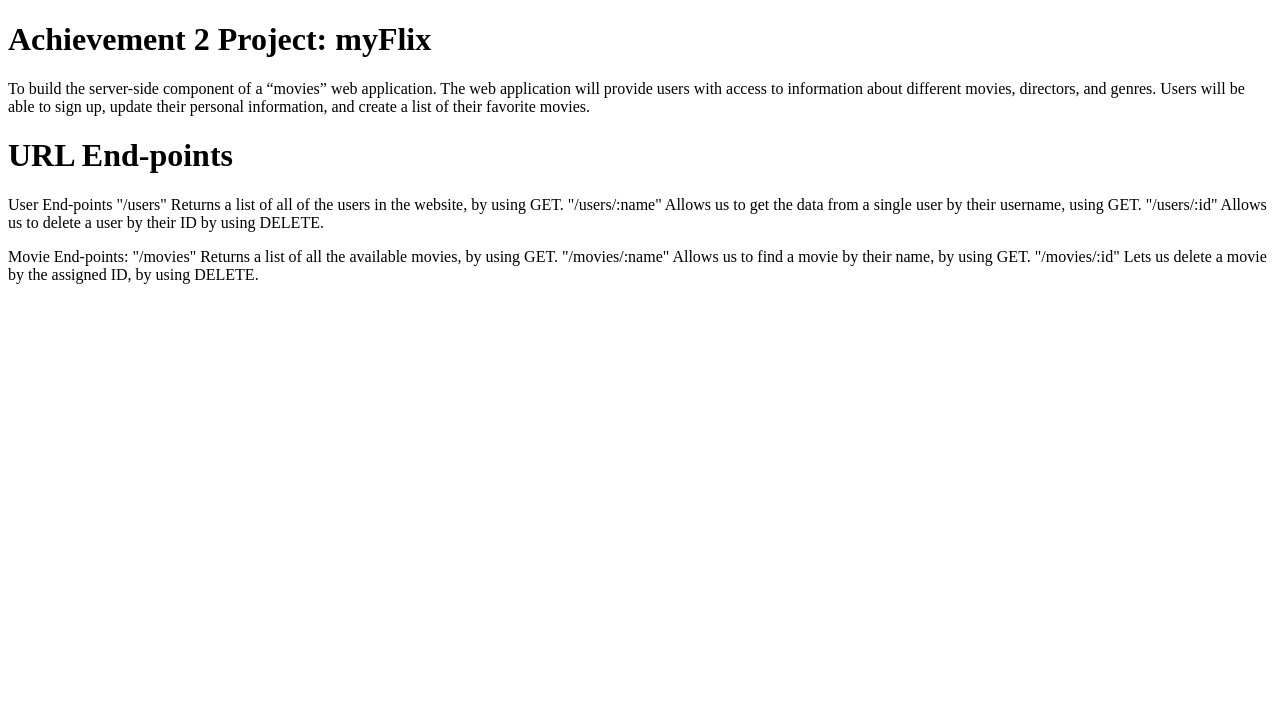
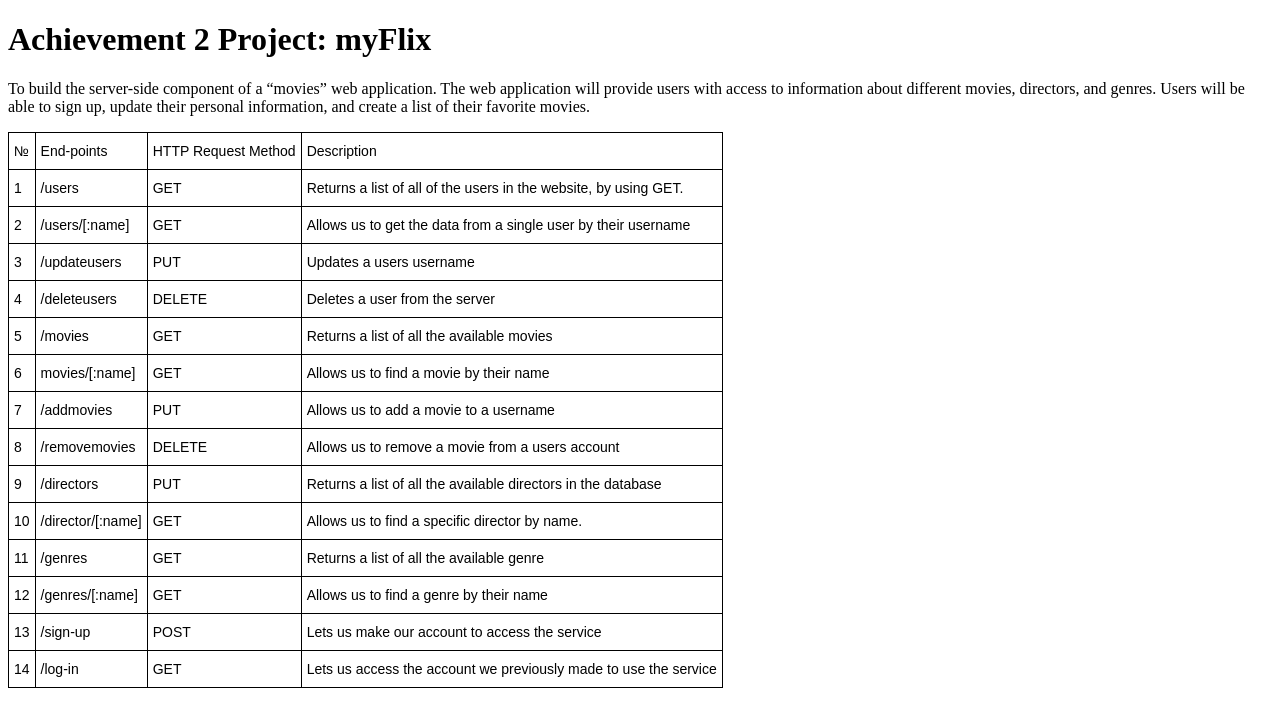
Before and after one commit to ericmarcellini/movie_api, a website: page public/documentation.html in a window 1280 px wide. Drawn offline with Linux system fonts and the light colour scheme.

Commit message:
Updated documentation, added table. Added most of the app.requests

```diff
--- a/public/documentation.html
+++ b/public/documentation.html
@@ -5,6 +5,14 @@
     <meta http-equiv="X-UA-Compatible" content="IE=edge">
     <meta name="viewport" content="width=device-width, initial-scale=1.0">
     <title>Documentation</title>
+    <style type="text/css">
+        .tg  {border-collapse:collapse;border-spacing:0;}
+        .tg td{border-color:black;border-style:solid;border-width:1px;font-family:Arial, sans-serif;font-size:14px;
+          overflow:hidden;padding:10px 5px;word-break:normal;}
+        .tg th{border-color:black;border-style:solid;border-width:1px;font-family:Arial, sans-serif;font-size:14px;
+          font-weight:normal;overflow:hidden;padding:10px 5px;word-break:normal;}
+        .tg .tg-0lax{text-align:left;vertical-align:top}
+        </style>
 </head>
 <body>
     <h1>Achievement 2 Project: myFlix</h1>
@@ -14,17 +22,101 @@
             personal information, and create a list of their favorite movies.
         </p>
 
-    <h1>URL End-points</h1>
-        <p>User End-points
-            "/users" Returns a list of all of the users in the website, by using GET.
-            "/users/:name" Allows us to get the data from a single user by their username, using GET.
-            "/users/:id" Allows us to delete a user by their ID by using DELETE.
-        </p>
-        <p>
-            Movie End-points:
-            "/movies" Returns a list of all the available movies, by using GET.
-            "/movies/:name" Allows us to find a movie by their name, by using GET.
-            "/movies/:id" Lets us delete a movie by the assigned ID, by using DELETE.
-        </p>
+        <table class="tg">
+            <thead>
+              <tr>
+                <th class="tg-0lax">№</th>
+                <th class="tg-0lax">End-points</th>
+                <th class="tg-0lax">HTTP Request Method</th>
+                <th class="tg-0lax">Description</th>
+              </tr>
+            </thead>
+            <tbody>
+              <tr>
+                <td class="tg-0lax">1</td>
+                <td class="tg-0lax">/users</td>
+                <td class="tg-0lax">GET</td>
+                <td class="tg-0lax">Returns a list of all of the users in the website, by using GET.</td>
+              </tr>
+              <tr>
+                <td class="tg-0lax">2</td>
+                <td class="tg-0lax">/users/[:name]</td>
+                <td class="tg-0lax">GET</td>
+                <td class="tg-0lax">Allows us to get the data from a single user by their username</td>
+              </tr>
+              <tr>
+                <td class="tg-0lax">3</td>
+                <td class="tg-0lax">/updateusers</td>
+                <td class="tg-0lax">PUT</td>
+                <td class="tg-0lax">Updates a users username</td>
+              </tr>
+              <tr>
+                <td class="tg-0lax">4</td>
+                <td class="tg-0lax">/deleteusers</td>
+                <td class="tg-0lax">DELETE</td>
+                <td class="tg-0lax">Deletes a user from the server</td>
+              </tr>
+              <tr>
+                <td class="tg-0lax">5</td>
+                <td class="tg-0lax">/movies</td>
+                <td class="tg-0lax">GET</td>
+                <td class="tg-0lax">Returns a list of all the available movies</td>
+              </tr>
+              <tr>
+                <td class="tg-0lax">6</td>
+                <td class="tg-0lax">movies/[:name]</td>
+                <td class="tg-0lax">GET</td>
+                <td class="tg-0lax">Allows us to find a movie by their name</td>
+              </tr>
+              <tr>
+                <td class="tg-0lax">7</td>
+                <td class="tg-0lax">/addmovies</td>
+                <td class="tg-0lax">PUT</td>
+                <td class="tg-0lax">Allows us to add a movie to a username</td>
+              </tr>
+              <tr>
+                <td class="tg-0lax">8</td>
+                <td class="tg-0lax">/removemovies</td>
+                <td class="tg-0lax">DELETE</td>
+                <td class="tg-0lax">Allows us to remove a movie from a users account</td>
+              </tr>
+              <tr>
+                <td class="tg-0lax">9</td>
+                <td class="tg-0lax">/directors</td>
+                <td class="tg-0lax">PUT</td>
+                <td class="tg-0lax">Returns a list of all the available directors in the database</td>
+              </tr>
+              <tr>
+                <td class="tg-0lax">10</td>
+                <td class="tg-0lax">/director/[:name]</td>
+                <td class="tg-0lax">GET</td>
+                <td class="tg-0lax">Allows us to find a specific director by name.</td>
+              </tr>
+              <tr>
+                <td class="tg-0lax">11</td>
+                <td class="tg-0lax">/genres</td>
+                <td class="tg-0lax">GET</td>
+                <td class="tg-0lax">Returns a list of all the available genre</td>
+              </tr>
+              <tr>
+                <td class="tg-0lax">12</td>
+                <td class="tg-0lax">/genres/[:name]</td>
+                <td class="tg-0lax">GET</td>
+                <td class="tg-0lax">Allows us to find a genre by their name</td>
+              </tr>
+              <tr>
+                <td class="tg-0lax">13</td>
+                <td class="tg-0lax">/sign-up</td>
+                <td class="tg-0lax">POST</td>
+                <td class="tg-0lax">Lets us make our account to access the service</td>
+              </tr>
+              <tr>
+                <td class="tg-0lax">14</td>
+                <td class="tg-0lax">/log-in</td>
+                <td class="tg-0lax">GET</td>
+                <td class="tg-0lax">Lets us access the account we previously made to use the service</td>
+              </tr>
+            </tbody>
+            </table>
 </body>
 </html>
```
Also changed, not shown: index.js (+37 -0 lines).
